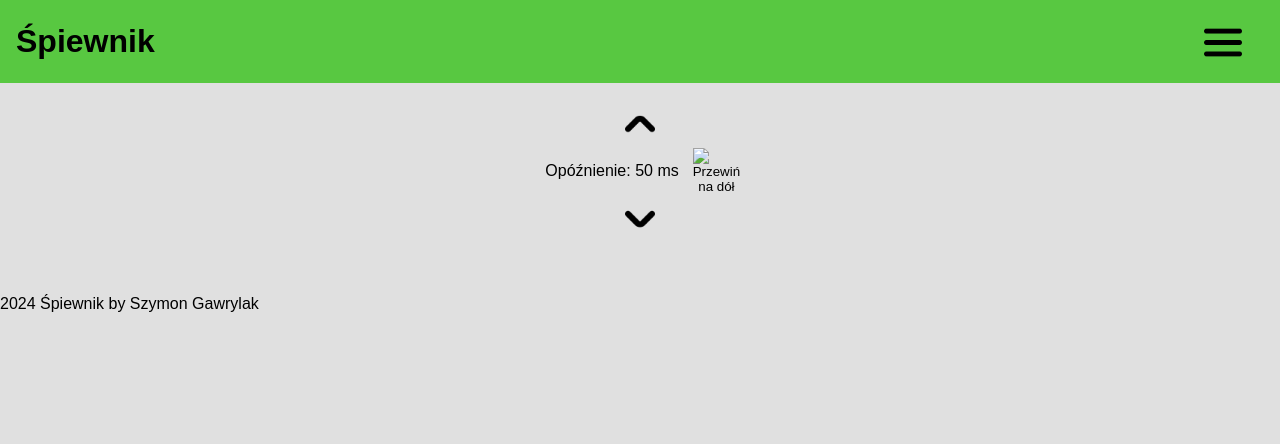
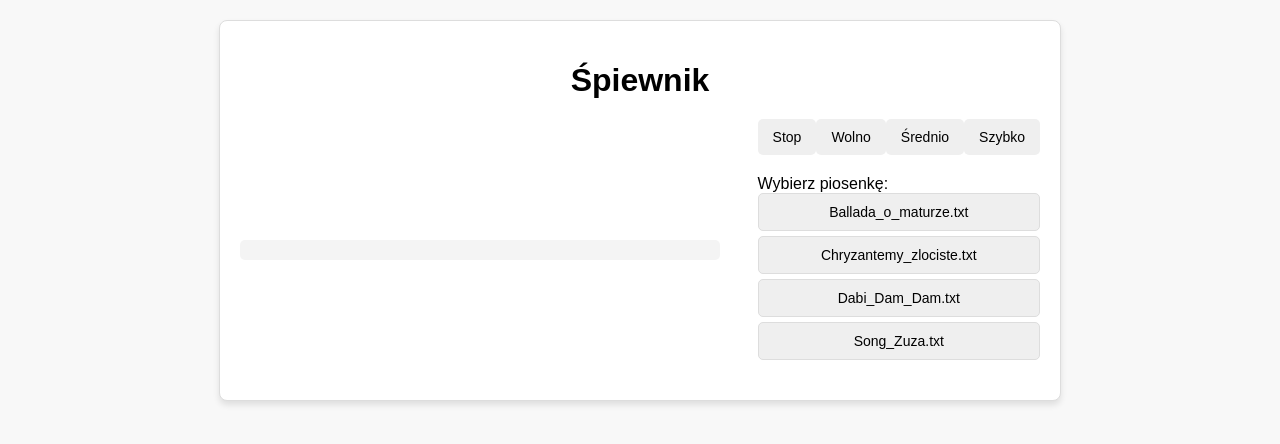
Before and after one commit to glakszymon/spiewnik, a plain HTML site: page index.html in a window 1280 px wide. Drawn offline with nearby package versions, Linux system fonts and the light colour scheme.

Commit message:
Add files via upload

```diff
--- a/index.html
+++ b/index.html
@@ -1,120 +1,226 @@
 <!DOCTYPE html>
-<html lang="pl">
+<html lang="en">
 <head>
-    <meta charset="UTF-8">
-    <meta name="viewport" content="width=device-width, initial-scale=1.0">
-    <title>Śpiewnik</title>
-    <link rel="stylesheet" href="style.css">
+  <meta charset="UTF-8">
+  <meta name="viewport" content="width=device-width, initial-scale=1.0">
+  <title>Śpiewnik dla gitarzysty</title>
+  <script src="https://cdn.jsdelivr.net/npm/vue@3/dist/vue.global.js"></script>
+  <style>
+    body {
+      font-family: Arial, sans-serif;
+      margin: 0;
+      padding: 0;
+      background-color: #f8f8f8;
+    }
 
+    .container {
+      max-width: 800px;
+      margin: 20px auto;
+      background: white;
+      border: 1px solid #ddd;
+      border-radius: 8px;
+      padding: 20px;
+      box-shadow: 0 4px 6px rgba(0, 0, 0, 0.1);
+    }
 
+    h1 {
+      text-align: center;
+      margin-bottom: 20px;
+    }
+
+    pre {
+      white-space: pre-wrap;
+      word-wrap: break-word;
+      background: #f4f4f4;
+      padding: 10px;
+      border-radius: 5px;
+      line-height: 1.6;
+      font-family: monospace;
+    }
+
+    .controls {
+      display: flex;
+      justify-content: space-between;
+      align-items: center;
+      margin-bottom: 20px;
+    }
+
+    .controls button {
+      padding: 10px 15px;
+      font-size: 14px;
+      border: none;
+      border-radius: 5px;
+      cursor: pointer;
+    }
+
+    .controls button:hover {
+      background-color: #ddd;
+    }
+
+    .scroll-container {
+        max-height: 700px;
+        overflow: auto; /* Włącz przewijanie */
+        position: relative;
+        cursor: grab; /* Wskaźnik do przeciągania */
+        min-width: 60%;
+    }
+
+    .scroll-container:active {
+        cursor: grabbing; /* Zmień wskaźnik podczas przeciągania */
+    }
+
+    .chord {
+      color: red;
+      font-weight: bold;
+    }
+
+    .strumming {
+      font-size: 15px;
+      font-weight: bold;
+    }
+
+    .capo {
+      color: green;
+      font-weight: bold;
+    }
+
+    .lyric {
+      color: black;
+    }
+
+    .song-menu {
+      margin-bottom: 20px;
+    }
+
+    .song-menu button {
+      display: block;
+      width: 100%;
+      margin-bottom: 5px;
+      padding: 10px;
+      font-size: 14px;
+      border-radius: 5px;
+      border: 1px solid #ddd;
+      cursor: pointer;
+    }
+
+    .song-menu button:hover {
+      background-color: #ddd;
+    }
+
+    .pionowo {
+      display: flex;
+      justify-content: space-between;
+      align-items: center;
+    }
+
+    </style>
 </head>
+<body>
+  <div id="app">
+    <div class="container">
+      <h1>Śpiewnik</h1>
 
+      <div class="pionowo">
+        <div class="scroll-container" ref="scrollContainer">
+          <pre ref="songText" v-html="formattedLyrics"></pre>
+        </div>
+        <div>
+          <div class="controls">
+            <div>
+              <button @click="setScrollSpeed(0)">Stop</button>
+              <button @click="setScrollSpeed(1)">Wolno</button>
+              <button @click="setScrollSpeed(2)">Średnio</button>
+              <button @click="setScrollSpeed(3)">Szybko</button>
+            </div>
+          </div>
 
-    <!-- <span class="linijka_tekstu">A <div class="nuta">G</div> dziś osładzaj <div class="nuta">F</div> chwile</span>
-    <span class="linijka_tekstu">A dziś osładzaj <div class="nuta">F</div> chwile</span>
-    <span class="linijka_tekstu">A dziś <div class="nuta">a</div> osładzaj <div class="nuta">F</div> chwile</span> -->
-<!--
-        <span class='linijka_tekstu'><code class='nuta' >a</code>A kiedy przyjdzie także po <code class='nuta' >G</code>mnie</span>
-        <br>
-        <span class="linijka_tekstu"><code class="nuta" >D</code>Zegarmistrz światła purpu<code class="nuta" >a</code>rowy,</span>
-        <br>
-        <span class="linijka_tekstu"><code class="nuta" >C</code>By mi zabełtać bł<code class="nuta" >G</code>ękit w głowie,</span>
-        <br>
-        <span class="linijka_tekstu"><code class="nuta" >D</code>To będę jasny i go<code class="nuta" >a</code>towy.</span>
-        <br>
-        <span class="linijka_tekstu"><code class="nuta" >C</code>Spłyną przeze mnie dni na prze<code class="nuta" >G</code>strzał.</span>
-        <br>
-        <span class="linijka_tekstu"><code class="nuta" >D</code>Zgasną podłogi i powie<code class="nuta" >a</code>trza.</span>
-        <br>
-        <span class="linijka_tekstu"><code class="nuta" >C</code>Na wszystko jeszcze raz po<code class="nuta" >G</code>patrzę.</span>
-        <br>
-        <span class="linijka_tekstu"><code class="nuta" >D</code>I pójdę, nie wiem gdzie, na <code class="nuta" >a</code>zawsze...</span>
-         -->
-
-
-
-    <header>
-        <h1>Śpiewnik</h1>
-        <div class="menu"></div>
-    </header>
-
-    <nav>
-        <button class="openbtn" onclick="openNav()">
-            <img src="img/menu1.png" class="imgMenu" id="menuSongs">
-        </button>
-
-        <div id="Sidenav" class="sidenav">
-            <!-- <a onclick="loadData(0)" class="optionMenu">
-                <div class="titleMenu">
-                    Zegarmistrz światła
-                </div>
-                <div class="autorMenu">
-                    Kult
-                </div>
-            </a> <br> -->
-            <!-- ------------------------------------------- -->
-            <!-- <a onclick="loadData(1)" class="optionMenu">
-                <div class="titleMenu">
-                    Morskie opowieści
-                </div>
-                <div class="autorMenu">
-                    Szanty
-                </div>
-            </a> <br> -->
-            <!-- ------------------------------------------- -->
-            <!-- <a onclick="loadData(2)" class="optionMenu">
-                <div class="titleMenu">
-                    24 Lutego
-                </div>
-                <div class="autorMenu">
-                    Stare Dzwony
-                </div>
-            </a> -->
-            <!-- ------------------------------------------- -->
-            <!-- <a onclick="loadData(3)" class="optionMenu">
-                <div class="titleMenu">
-                    Cząstka
-                </div>
-                <div class="autorMenu">
-                    Sanah
-                </div>
-            </a> -->
-            <!-- ------------------------------------------- -->
-        </div>
-    </nav>
-
-    <main>
-        <div>
-            <button class="intervalButton" id="increaseInterval">
-                <img id="increaseIntervalButton" src="img/angle-small-up.png" alt="Zwiększ interwał">
-            </button>
-            <div class="counter">
-                <div style="display: flex; align-items: center; width: fit-content;">
-                    <div id="intervalDisplay">Opóźnienie: 50 ms</div>
-                    <button id="scrollButton">
-                        <img id="scrollButtonImage" src="img/play-circle.png" alt="Przewiń na dół">
-                        <!-- Przewiń na dół -->
-                    </button>
-                </div>
+          <div class="song-menu">
+            <label>Wybierz piosenkę:</label>
+            <div v-for="song in songs" :key="song">
+              <button @click="loadSongByButton(song)">{{ song }}</button>
             </div>
-            <button class="intervalButton" id="decreaseInterval">
-                <img id="decreaseIntervalButton" src="img/angle-small-down.png" alt="Zmniejsz interwał">
-            </button>
+          </div>
         </div>
 
-        <h2 id="title"></h2>
-        <h3 id="artist"></h3>
-        <h3 id="bicie"></h3>
-        <h3 id="kapo"></h3>
-        <div id="songContainer"></div>
+      </div>
+    </div>
+  </div>
 
-    </main>
+  <script>
+    const app = Vue.createApp({
+      data() {
+        return {
+          songs: ["Ballada_o_maturze.txt", "Chryzantemy_zlociste.txt", "Dabi_Dam_Dam.txt", "Song_Zuza.txt"], // Przykładowe pliki
+          lyrics: "",
+          keyOffset: 0,
+          scrollSpeed: 0,
+          intervalId: null,
+        };
+      },
+      computed: {
+        formattedLyrics() {
+          const lines = this.lyrics.split('\n');
+          let output = '';
 
-    <footer>
-        <p>2024 Śpiewnik by Szymon Gawrylak</p>
-    </footer>
+          if (lines.length > 0) {
+            output += `<div class='strumming'>${lines[0]}</div>`;
+          }
 
-    <script src="script.js"></script>
+          if (lines.length > 1) {
+            output += `<div class='capo'>${lines[1]}</div>`;
+          }
 
+          if (lines.length > 2) {
+            output += `<div class='capo'>${lines[2]}</div><br>`;
+          }
+
+          for (let i = 4; i < lines.length; i++) {
+            if (lines[i].trim() === '---') {
+              output += '<br>';
+            } else if (i % 2 === 0) {
+              output += `<div class='chord'>${lines[i]}</div>`;
+            } else {
+              output += `<div class='lyric'>${lines[i]}</div>`;
+            }
+          }
+
+          return output;
+        }
+      },
+      methods: {
+        loadSongByButton(song) {
+          fetch(`songs/${song}`)
+            .then(response => response.text())
+            .then(data => {
+              this.lyrics = data;
+              this.keyOffset = 0; // Reset transpozycji
+            })
+            .catch(error => console.error("Błąd wczytywania piosenki:", error));
+        },
+        transpose(amount) {
+          this.keyOffset += amount;
+        },
+        setScrollSpeed(speed) {
+          clearInterval(this.intervalId);
+          this.scrollSpeed = speed;
+          if (speed > 0) {
+            const scrollContainer = this.$refs.scrollContainer;
+            const scrollStep = speed * 1;
+            this.intervalId = setInterval(() => {
+              scrollContainer.scrollTop += scrollStep;
+              if (scrollContainer.scrollTop + scrollContainer.clientHeight >= scrollContainer.scrollHeight) {
+                clearInterval(this.intervalId);
+              }
+            }, 50);
+          }
+        }
+      },
+      beforeUnmount() {
+        clearInterval(this.intervalId);
+      }
+    });
+
+    app.mount('#app');
+  </script>
 </body>
 </html>
```
Also changed, not shown: songs/Ballada_o_maturze.txt (added), songs/Chryzantemy_zlociste.txt (added), songs/Dabi_Dam_Dam.txt (added), songs/Song_Zuza.txt (added).
